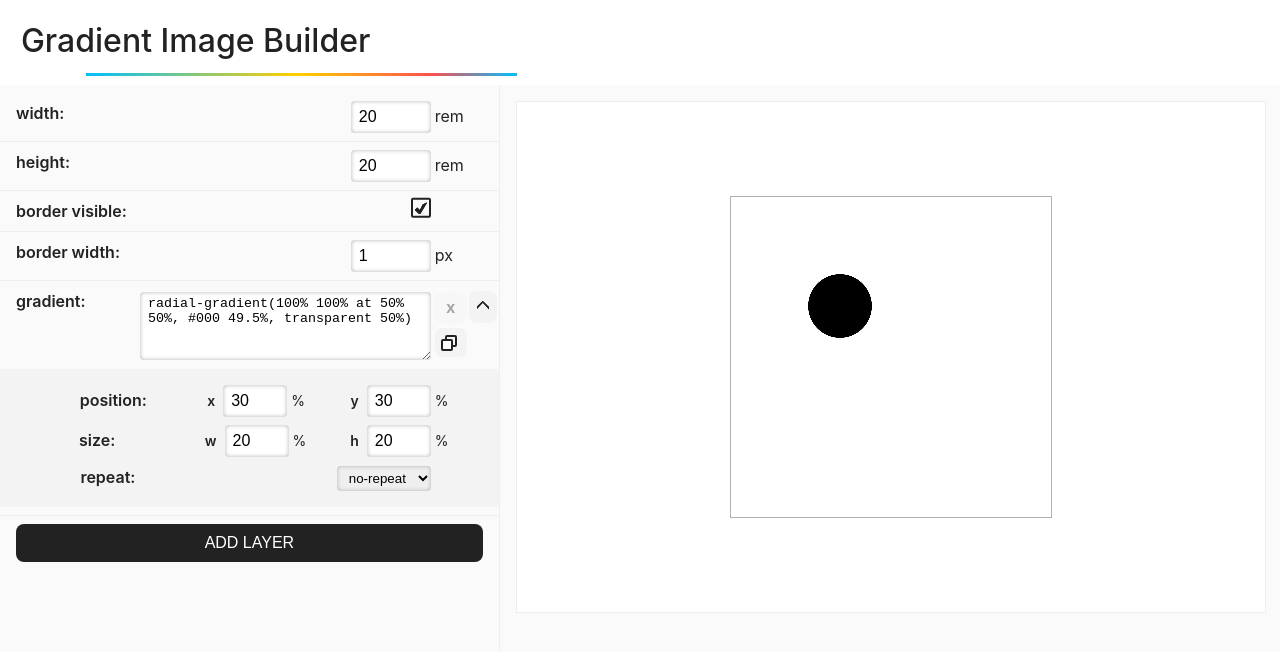
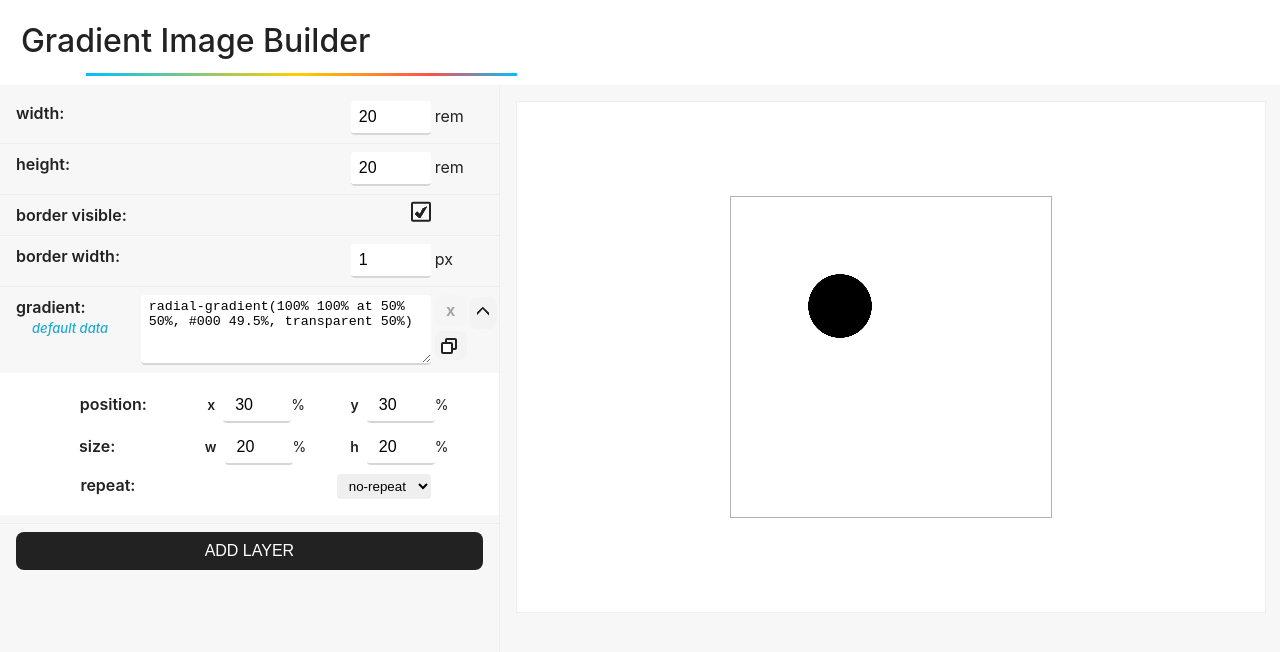
Before and after one commit to julsmorozova/gradient-image-builder, a React (Vite) app: page / in a window 1280 px wide. Shown: the top 652 px of the page. Built offline with nearby package versions, Linux system fonts and the light colour scheme.

Commit message:
add 'default data' flag, remove when edited, change input styles

```diff
--- a/src/Accordion.css
+++ b/src/Accordion.css
@@ -10,7 +10,7 @@
 }
 
 .accordion-body {
-    background-color: #f3f3f3;
+    background-color: #fff;
     padding: 0.5rem 0;
 }
 
--- a/src/App.css
+++ b/src/App.css
@@ -42,7 +42,7 @@ main {
   display: flex;
   flex-direction: column;
   flex: 0 1 40%;
-  background-color: #fafafa;
+  background-color: #f7f7f7;
 }
 
 .panel-container:has(.preview-container) {
--- a/src/BackgroundBlock.css
+++ b/src/BackgroundBlock.css
@@ -6,7 +6,7 @@
 .bg-value-container.row {
     display: flex;
     flex-wrap: nowrap;
-    align-items: baseline;
+    align-items: flex-start;
     justify-content: space-between;
     height: fit-content;
 }
@@ -17,6 +17,20 @@
     padding-left: 1rem;
     margin-right: 0.5rem;
     font-weight: 600;
+    max-width: 25%;
+}
+
+.default-data-flag {
+    display: none;
+}
+
+.default-data-flag.show {
+    display: block;
+    color: #1fabd0; /* #23d5da; */
+    font-style: italic;
+    font-size: 0.815rem;
+    margin-left: 1rem;
+    font-weight: 500;
 }
 
 .code-input-input-wrapper {
@@ -26,9 +40,32 @@
     justify-content: flex-end;
 }
 
+.code-input-input-wrapper .input-decoration,
+.code-input-input-wrapper-col .input-decoration {
+    display: flex;
+    align-items: start;
+    width: 100%;
+    justify-content: flex-end;
+    border-bottom: 2px solid #d7d6d6;
+    border-radius: 0.25rem;
+    background-color: #fff;
+    margin-right: 0.25rem;
+}
+
+.code-input-input-wrapper-col .input-decoration:has(input:focus),
+.code-input-input-wrapper .input-decoration:has(textarea:focus),
+.code-input-input-wrapper-col .input-decoration:has(select:focus)  {
+    border-color: #1fabd0;
+}
+
 .code-input-input-wrapper input {
     width: 2.5rem;
     font-size: 0.875rem;
+    margin-right: 0;
+}
+
+.code-input-input-wrapper textarea {
+    margin-right: 0;
 }
 
 .code-input-wrapper.btn-wrapper {
@@ -99,10 +136,12 @@
     font-size: 0.875rem;
     grid-column: 4/5;
     justify-self: end;
+    position: relative;
 }
 
 .code-input-input-wrapper-col input {
     width: 3rem;
+    margin-right: 0;
 }
 
 .code-input-input-wrapper-col:last-child {
--- a/src/BackgroundBlock.tsx
+++ b/src/BackgroundBlock.tsx
@@ -4,6 +4,7 @@ import { useGradientStore } from './store';
 import BackgroundBlockDropdown from './BackgroundBlockDropdown';
 import Accordion from './Accordion';
 import { Tooltip } from 'react-tooltip';
+import classnames from 'classnames';
 
 type BackgroundBlockProps = {
     id: string;
@@ -32,13 +33,17 @@ export default function BackgroundBlock(props: BackgroundBlockProps) {
     const backgroundLayersLength = useGradientStore((state) => state.backgroundInputs.length);
     const deleteBackgroundLayer = useGradientStore((state) => state.deleteBackgroundLayer);
     const cloneLayer = useGradientStore((state) => state.cloneLayer);
+    const isDefaultData = useGradientStore((state) => state.backgroundInputs.find(i => i.id === id)?.isDefaultData);
     return (
         <div className="code-input-container">
             <Accordion
                 backgroundId={id}
                 headerContent={(
                     <div className="bg-value-container row">
-                        <div className="code-input-label">gradient: </div>
+                        <div className="code-input-label">
+                            <div>gradient: </div>
+                            <div className={classnames("default-data-flag", {show: isDefaultData})}>default data</div>
+                        </div>
                         <div className="code-input-input-wrapper">
                             <GradientInput
                                 key={`${id}-value`}
--- a/src/GradientInput.tsx
+++ b/src/GradientInput.tsx
@@ -22,16 +22,20 @@ export default function GradientInput ( props: GradientInputProps ) {
 
     return (
         isStringInput ?
+            <div className="input-decoration">
                 <textarea
                     data-gramm="false"
                     data-gramm_editor="false"
                     data-enable-grammarly="false"
                     onChange={(e) => editBackgroundValue(backgroundId, 'value', e.currentTarget.value)}
                     value={backgroundValue}
-            /> :
+                    spellCheck="false"
+                />
+            </div> :
             (
                 <div className="code-input-input-wrapper-col">
                     <div className="label">{handleInputName(backgroundPropName)}</div>
+                    <div className="input-decoration">
                         <input
                             type="number"
                             max={maxValue}
@@ -39,6 +43,7 @@ export default function GradientInput ( props: GradientInputProps ) {
                             value={backgroundValue}
                             min={isNegativeValAllowed ? undefined : 0}
                         />
+                    </div>
                     <span className="number-input-unit">{unit ? unit : isValueRelative ? '%' : ''}</span>
                 </div>
             )
--- a/src/NumberInput.css
+++ b/src/NumberInput.css
@@ -4,6 +4,7 @@
     display: grid;
     grid-template-columns: 5fr 4fr 5fr 7fr 7fr 2rem 2rem;
     grid-template-rows: auto;
+    align-items: self-start;
 }
 
 .number-input-label {
@@ -18,12 +19,24 @@
     display: flex;
     align-items: baseline;
     justify-content: flex-end;
-    grid-column: 5 / 7
+    grid-column: 5 / 7;
 }
 
 .number-input-input-wrapper input {
     width: 4rem;
+    margin-right: 0;
 }
+
+.number-input-input-wrapper .input-decoration {
+    border-bottom: 2px solid #d7d6d6;
+    border-radius: 0.25rem;
+    background-color: #fff;
+    margin-right: 0.25rem;
+  }
+
+  .number-input-input-wrapper .input-decoration:has(input:focus)  {
+    border-color: #1fabd0;
+  }
 
 .number-input-input-wrapper:has(input[type="checkbox"]) {
     grid-column: 5/6;
--- a/src/NumberInput.tsx
+++ b/src/NumberInput.tsx
@@ -18,6 +18,7 @@ export default function NumberInput ( props: NumberInputProps ) {
         <div className="number-input-container">
             <div className="number-input-label">{editDisplayStylePropName(inputName)}: </div>
             <div className="number-input-input-wrapper">
+                <div className="input-decoration">
                     <input
                         type="number"
                         max={maxValue ? maxValue : (isValueRelative ? 100 : undefined)}
@@ -25,6 +26,7 @@ export default function NumberInput ( props: NumberInputProps ) {
                         onChange={(e) => editValue({ [inputName]: Number(e.currentTarget.value) })}
                         value={inputValue}
                     />
+                </div>
                 <span className="number-input-unit">{unit}</span>
             </div>
         </div>
--- a/src/index.css
+++ b/src/index.css
@@ -49,11 +49,10 @@ a {
 }
 
 input, textarea, select {
-  border: none;
   border-radius: 0.25rem;
   padding: 0.25rem 0.5rem;
-  box-shadow: inset 0 0 0.25rem #b1b1b1;
   margin-right: 0.25rem;
+  border: none;
 }
 
 input {
@@ -67,7 +66,8 @@ textarea {
 }
 
 input:focus, textarea:focus, select:focus {
-  outline: 0.125rem solid var(--btn-primary-bg-color);
+  outline: none;
+  border: none;
 }
 
 input[type=checkbox] {
--- a/src/store.ts
+++ b/src/store.ts
@@ -4,6 +4,7 @@ import { handleClone } from './tools';
 export type BackgroundInputNumber = undefined | number;
 export type BackgroundInput = {
     id: string;
+    isDefaultData: boolean;
     isAccordionOpen?: boolean;
     value?: string;
     x?: number;
@@ -40,16 +41,16 @@ export const useGradientStore = create<GradientObjectState & GradientObjectActio
     height: 20,
     isBorderShown: true,
     borderWidth: 1,
-    backgroundInputs: [{id: new Date().valueOf().toString(), isAccordionOpen: true, value: gradientDefaultValue1, x: 30, y: 30, w: 20, h: 20, repeat: 'no-repeat'}],
+    backgroundInputs: [{id: new Date().valueOf().toString(), isDefaultData: true, isAccordionOpen: true, value: gradientDefaultValue1, x: 30, y: 30, w: 20, h: 20, repeat: 'no-repeat'}],
     cloneLayer: (id) => set((state) => ({ ...state, backgroundInputs: [...handleClone(state.backgroundInputs, id)]})),
     updateBackgroundInputs: (incomingState) => set((state) => ({ ...state, backgroundInputs: [...incomingState] })),
     editGradientObjectValue: (incomingState) => set((state) => ({ ...state, ...incomingState })),
-    addBackgroundLayer: () => set((state) => ({ ...state, backgroundInputs: [ ...state.backgroundInputs, { id: new Date().valueOf().toString(), isAccordionOpen: true, value: gradientDefaultValue, x: 0, y: 0, w: 100, h: 100, repeat: 'no-repeat' }]})),
+    addBackgroundLayer: () => set((state) => ({ ...state, backgroundInputs: [ ...state.backgroundInputs, { id: new Date().valueOf().toString(), isDefaultData: true, isAccordionOpen: true, value: gradientDefaultValue, x: 0, y: 0, w: 100, h: 100, repeat: 'no-repeat' }]})),
     deleteBackgroundLayer: (id) => set((state) => ({ ...state, backgroundInputs: state.backgroundInputs.filter(item => item.id !== id)})),
     editBackgroundValue: (id, valueName, value) => set((state) => ({...state, backgroundInputs: state.backgroundInputs.map(i => {
         if (i.id === id) {
             console.log("editing id:", id)
-            return { ...i, [valueName]: value};
+            return { ...i, isDefaultData: false, [valueName]: value};
         } else {
             return i;
         }
--- a/src/tools.ts
+++ b/src/tools.ts
@@ -40,6 +40,7 @@ export const handleClone = (items: BackgroundInput[], id: BackgroundInput['id'])
     const copiedItem: BackgroundInput = items[curIndex] && {
         ...items[curIndex],
         id: new Date().valueOf().toString(),
+        isDefaultData: false,
         isAccordionOpen: false,
     };
 
```
Lines whose indentation alone changed are shown as unchanged.
